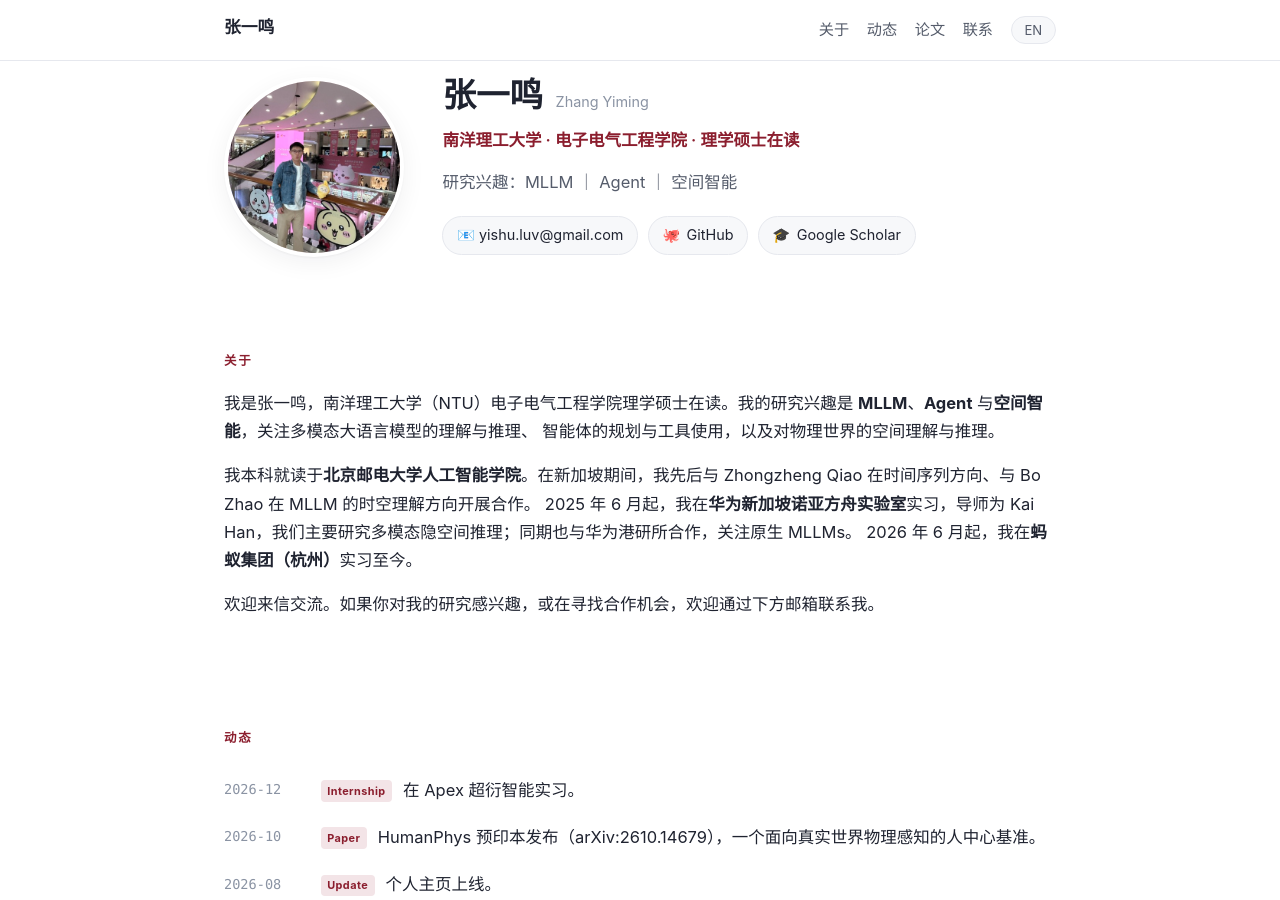
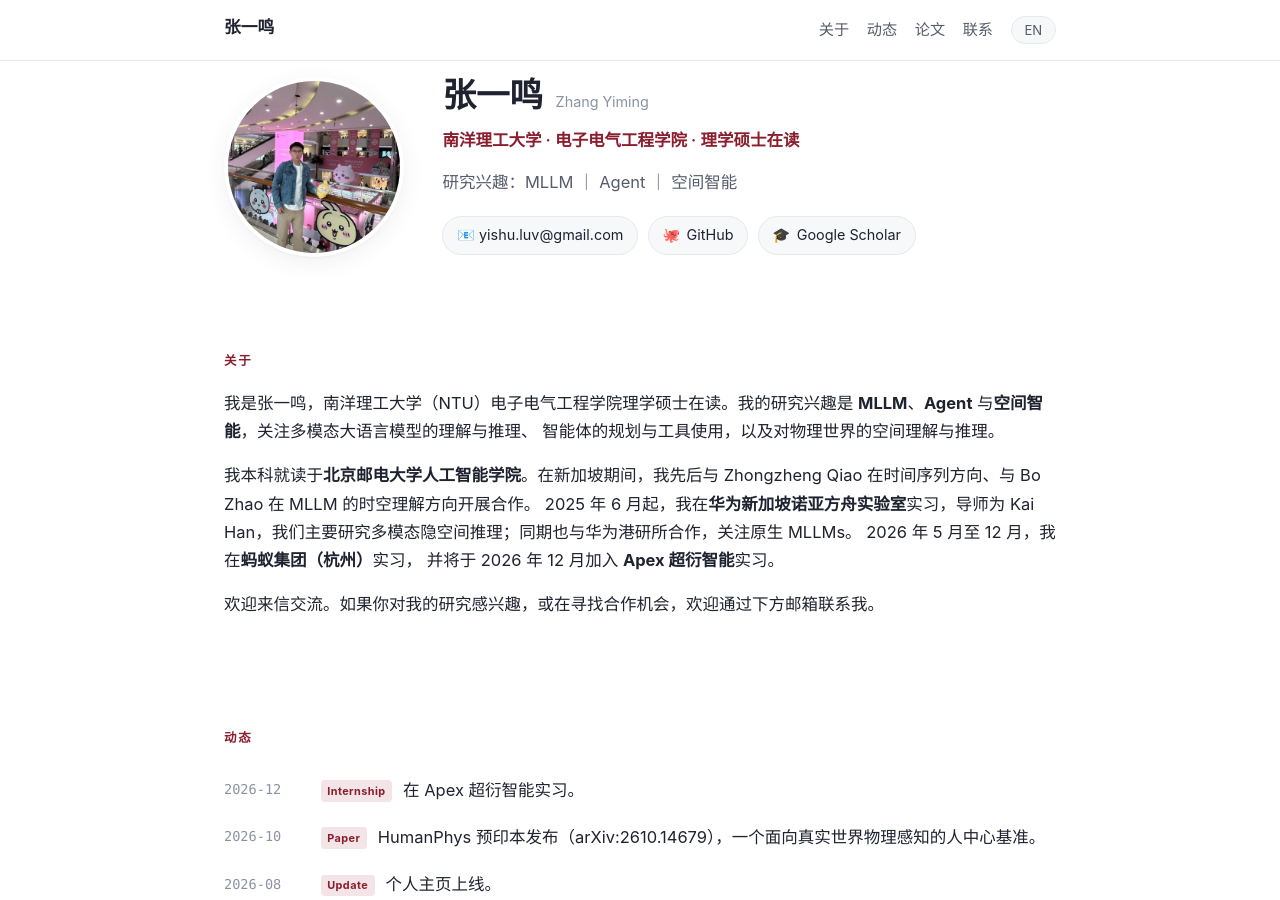
Before and after one commit to zhangym0213/zhangym0213.github.io, a Jekyll site: the page built from index.html, in a window 1280 px wide and 900 px high. Built offline with Jekyll 4.4.1, drawn with Linux system fonts in a browser that asks for light colours.

Commit message:
about: Ant internship May-Dec 2026, then Apex from Dec 2026 (sync with news timeline)

```diff
--- a/_includes/about.html
+++ b/_includes/about.html
@@ -22,7 +22,8 @@
         Zhongzheng Qiao 在时间序列方向、与 Bo Zhao 在 MLLM 的时空理解方向开展合作。
         2025&nbsp;年&nbsp;6&nbsp;月起，我在<strong>华为新加坡诺亚方舟实验室</strong>实习，导师为
         Kai Han，我们主要研究多模态隐空间推理；同期也与华为港研所合作，关注原生 MLLMs。
-        2026&nbsp;年&nbsp;6&nbsp;月起，我在<strong>蚂蚁集团（杭州）</strong>实习至今。
+        2026&nbsp;年&nbsp;5&nbsp;月至&nbsp;12&nbsp;月，我在<strong>蚂蚁集团（杭州）</strong>实习，
+        并将于 2026&nbsp;年&nbsp;12&nbsp;月加入 <strong>Apex 超衍智能</strong>实习。
       </p>
       <p class="en">
         I received my bachelor's degree from the <strong>School of Artificial Intelligence,
@@ -31,8 +32,9 @@
         spatial-temporal understanding of MLLMs. From June 2025, I interned at the
         <strong>Huawei Singapore Noah's Ark Lab</strong> under the supervision of Kai Han, where
         we mainly worked on multimodal latent-space reasoning; in parallel, I also collaborated
-        with the Huawei Hong Kong Research Center on native MLLMs. Since June 2026, I have
-        been an intern at <strong>Ant Group (Hangzhou)</strong>.
+        with the Huawei Hong Kong Research Center on native MLLMs. From May to December 2026, I interned
+        at <strong>Ant Group (Hangzhou)</strong>, and will join <strong>Apex (超衍智能)</strong>
+        as an intern in December 2026.
       </p>
       <p class="zh">
         欢迎来信交流。如果你对我的研究感兴趣，或在寻找合作机会，欢迎通过下方邮箱联系我。
```
